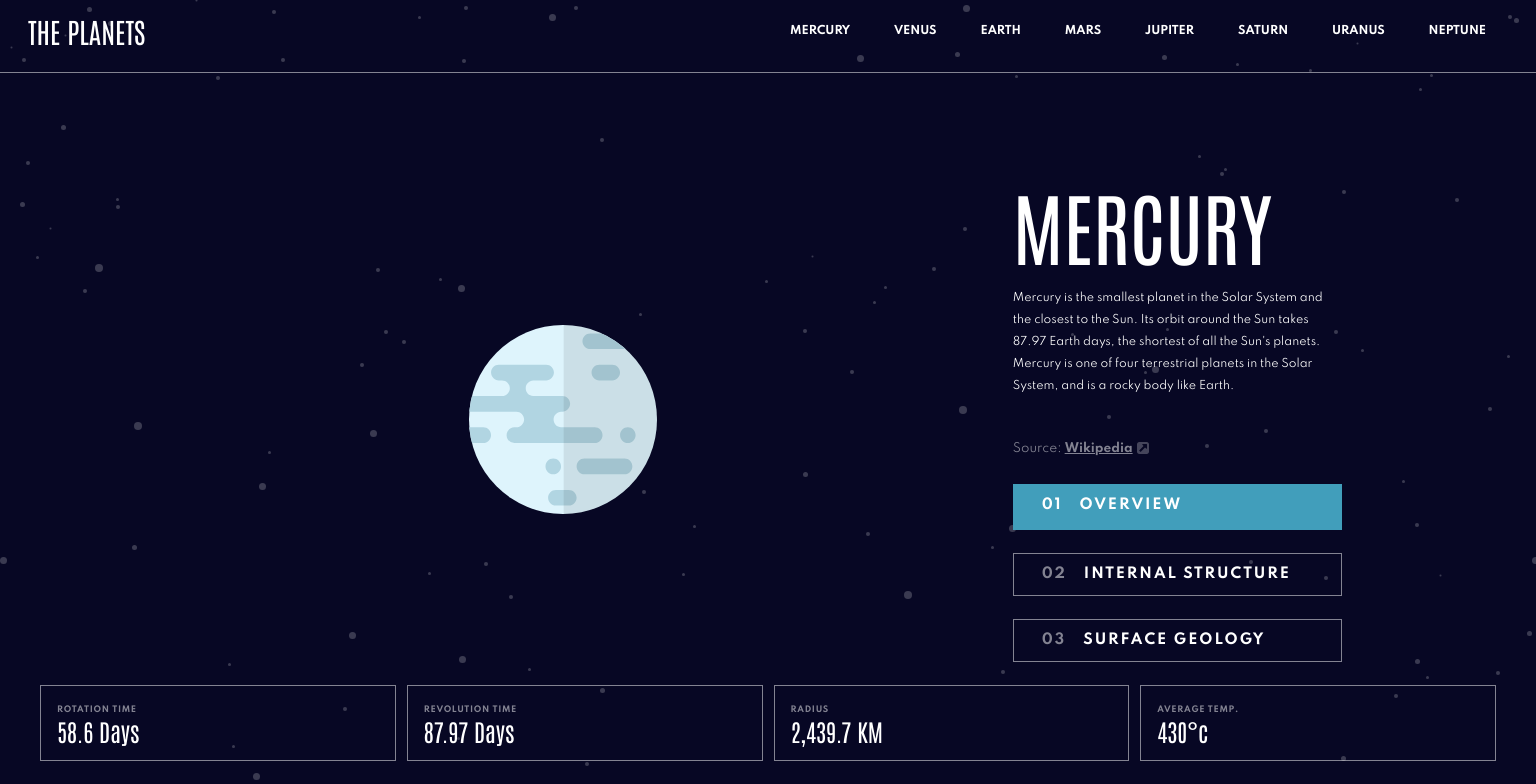
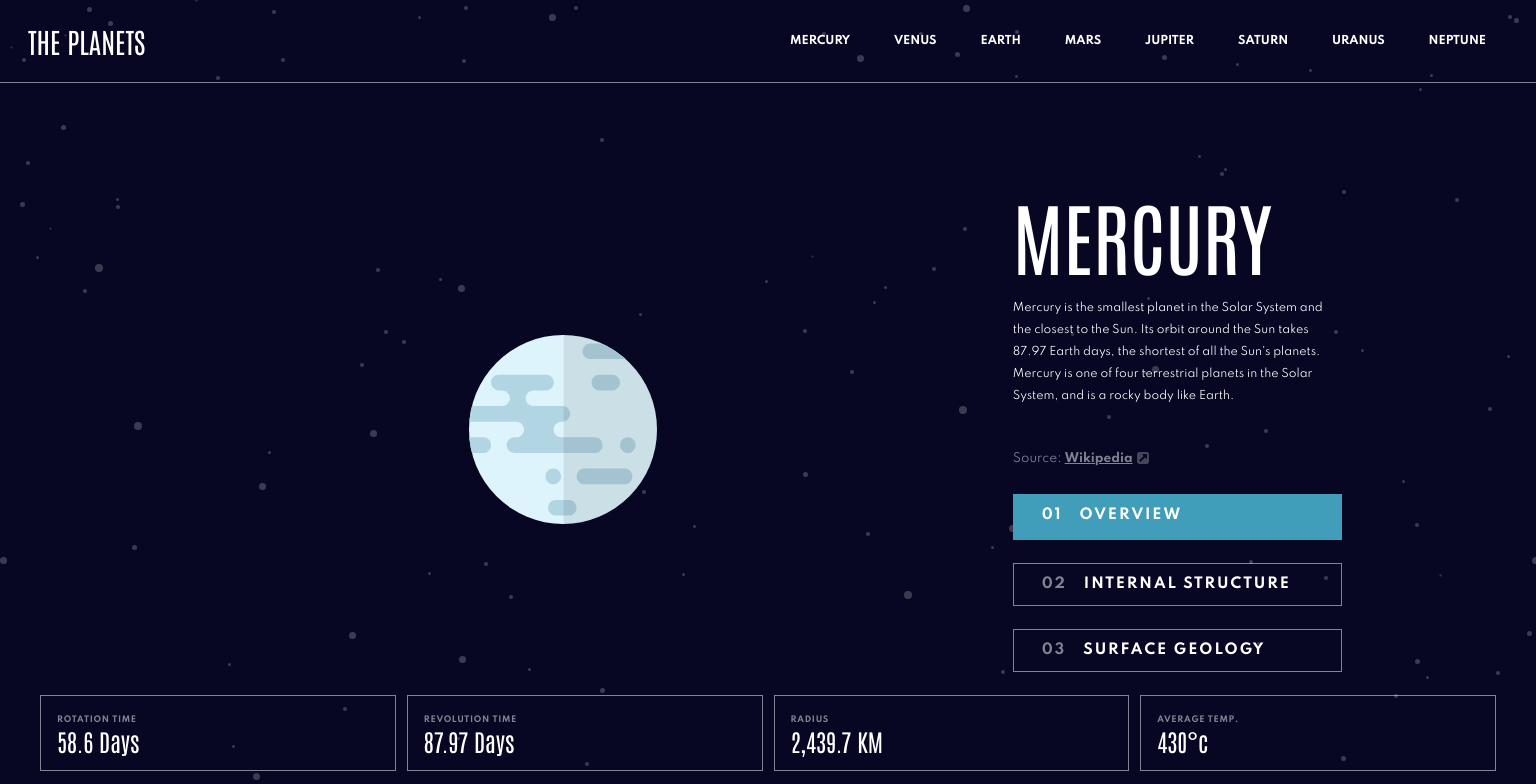
Before and after one commit to kristiingco/planets-fact-site, a React (Create React App) app: page /mercury in a window 1536 px wide. Shown: the top 784 px of the page. Built offline with nearby package versions, Linux system fonts and the light colour scheme.

Commit message:
Align navigation links

```diff
--- a/src/components/navigation/Navigation.scss
+++ b/src/components/navigation/Navigation.scss
@@ -34,7 +34,9 @@
 
 @media all and (min-width: 1300px) {
     .navigation {
+        margin-top: 0px;
         flex-direction: row;
+        align-items: center;
     }
 
 
```
